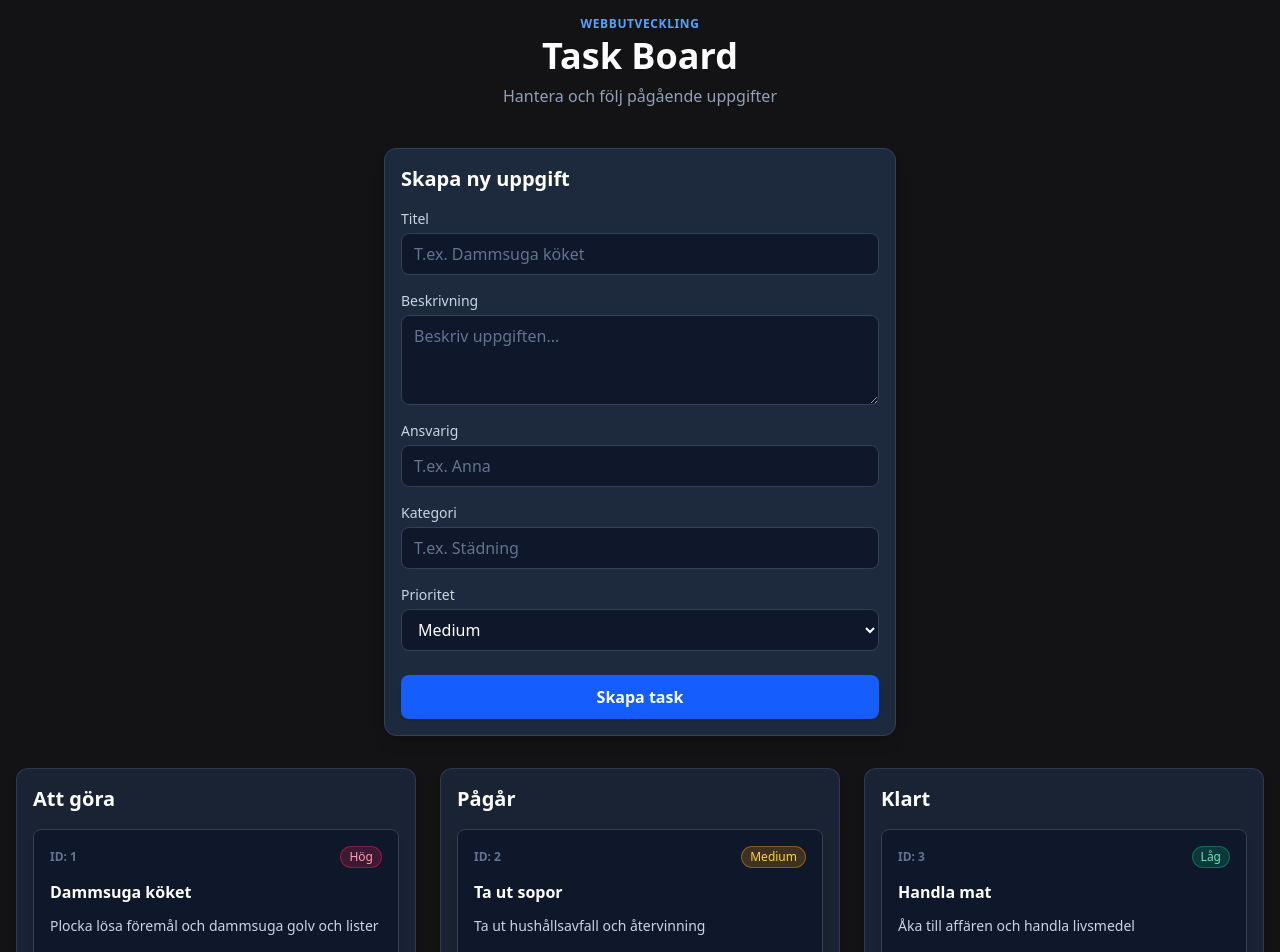
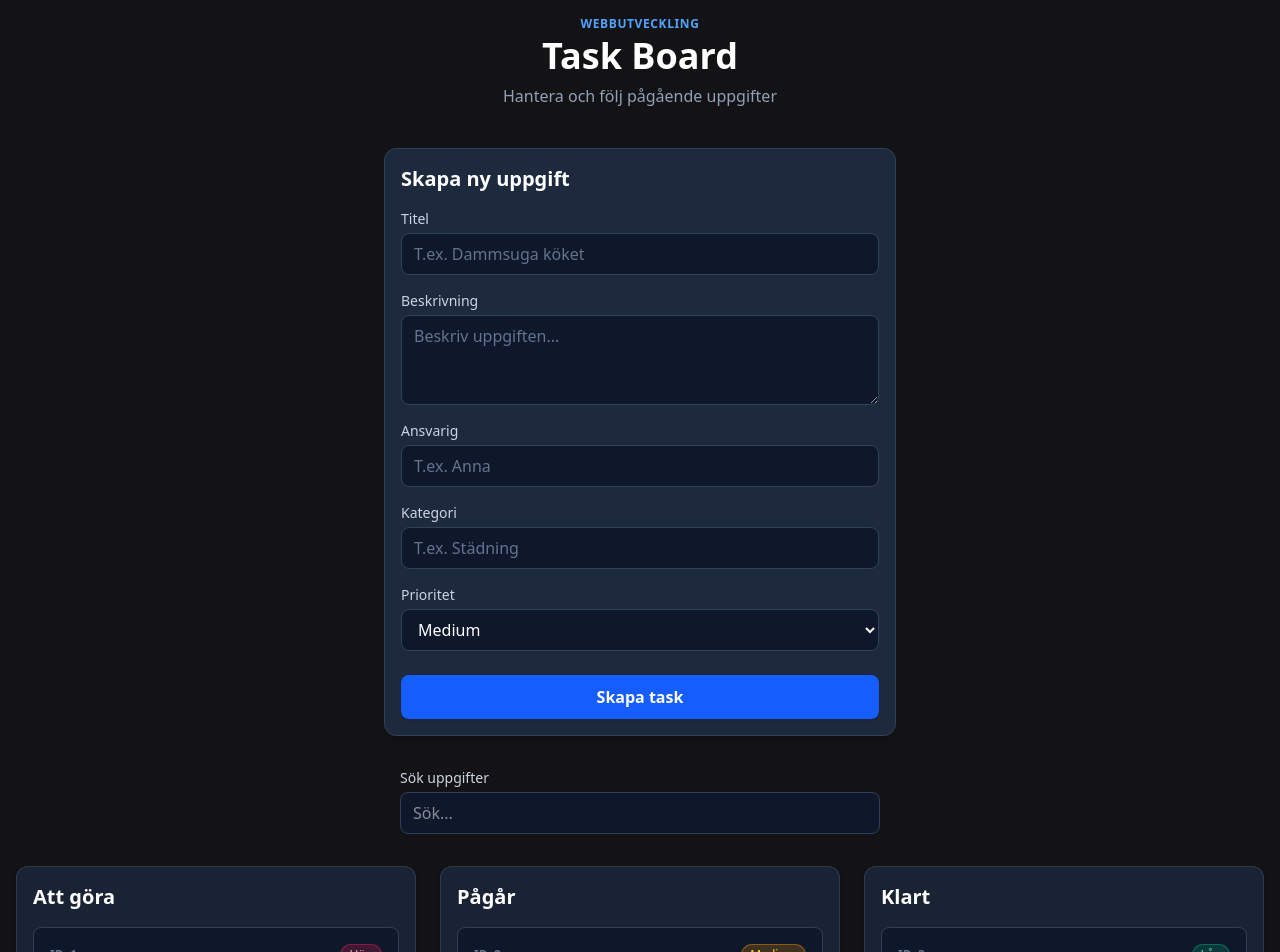
Before and after one commit to Jimmy-Grafstrom/task-board, a React (Vite) app: page / in a window 1280 px wide. Shown: the top 952 px of the page. Built offline with nearby package versions, Linux system fonts and the light colour scheme.

Commit message:
feat: add search functionality to filter tasks in App component

```diff
--- a/src/App.tsx
+++ b/src/App.tsx
@@ -3,9 +3,9 @@ import Header from "./components/Header.tsx";
 import Footer from "./components/Footer.tsx";
 import TaskCard from "./components/TaskCard.tsx";
 import Column from "./components/Column.tsx";
-import type { Task, NewTask } from './types/Task';
+import type {Task, NewTask} from './types/Task';
 import NewTaskForm from "./components/NewTaskForm.tsx";
-import { useState } from "react";
+import {useState} from "react";
 
 const initialTasks: Task[] = [
     // Att göra
@@ -96,12 +96,23 @@ const initialTasks: Task[] = [
 
 const App = () => {
 
+    const [searchQuery, setSearchQuery] = useState("");
+
     const [tasks, setTasks] = useState<Task[]>(initialTasks);
     const [nextId, setNextId] = useState<number>(10);
 
-    const todoTasks = tasks.filter((task) => task.status === "Att göra");
-    const inProgressTasks = tasks.filter((task) => task.status === "Pågår");
-    const doneTasks = tasks.filter((task) => task.status === "Klart");
+    const filteredTasks = tasks.filter((task) => {
+        const query = searchQuery.toLowerCase().trim();
+        return (
+            task.title.toLowerCase().includes(query) ||
+            task.description.toLowerCase().includes(query) ||
+            task.assignee.toLowerCase().includes(query) ||
+            task.priority.toLowerCase().includes(query)
+        );
+    })
+    const todoTasks = filteredTasks.filter((task) => task.status === "Att göra");
+    const inProgressTasks = filteredTasks.filter((task) => task.status === "Pågår");
+    const doneTasks = filteredTasks.filter((task) => task.status === "Klart");
 
     const handleAddTask = (newTask: NewTask) => {
         const task: Task = {
@@ -117,6 +128,18 @@ const App = () => {
         <div>
             <Header/>
             <NewTaskForm onAddTask={handleAddTask}/>
+
+            <div className={"max-w-lg mx-auto mb-8 px-4"}>
+                <label htmlFor={"search"} className={"block text-sm font-medium text-slate-300 mb-1"}>Sök uppgifter</label>
+                <input
+                    id={"search"}
+                    type={"text"}
+                    placeholder={"Sök..."}
+                    value={searchQuery}
+                    onChange={(e) => setSearchQuery(e.target.value)}
+                    className={"w-full px-3 py-2 bg-slate-900 border border-slate-700 rounded-lg text-white focus:outline-none focus:ring-2 focus:ring-blue-500 transition-colors"}
+                />
+            </div>
 
             <main className="grid grid-cols-1 md:grid-cols-3 gap-6 max-w-7xl mx-auto
   px-4 items-start">
```
